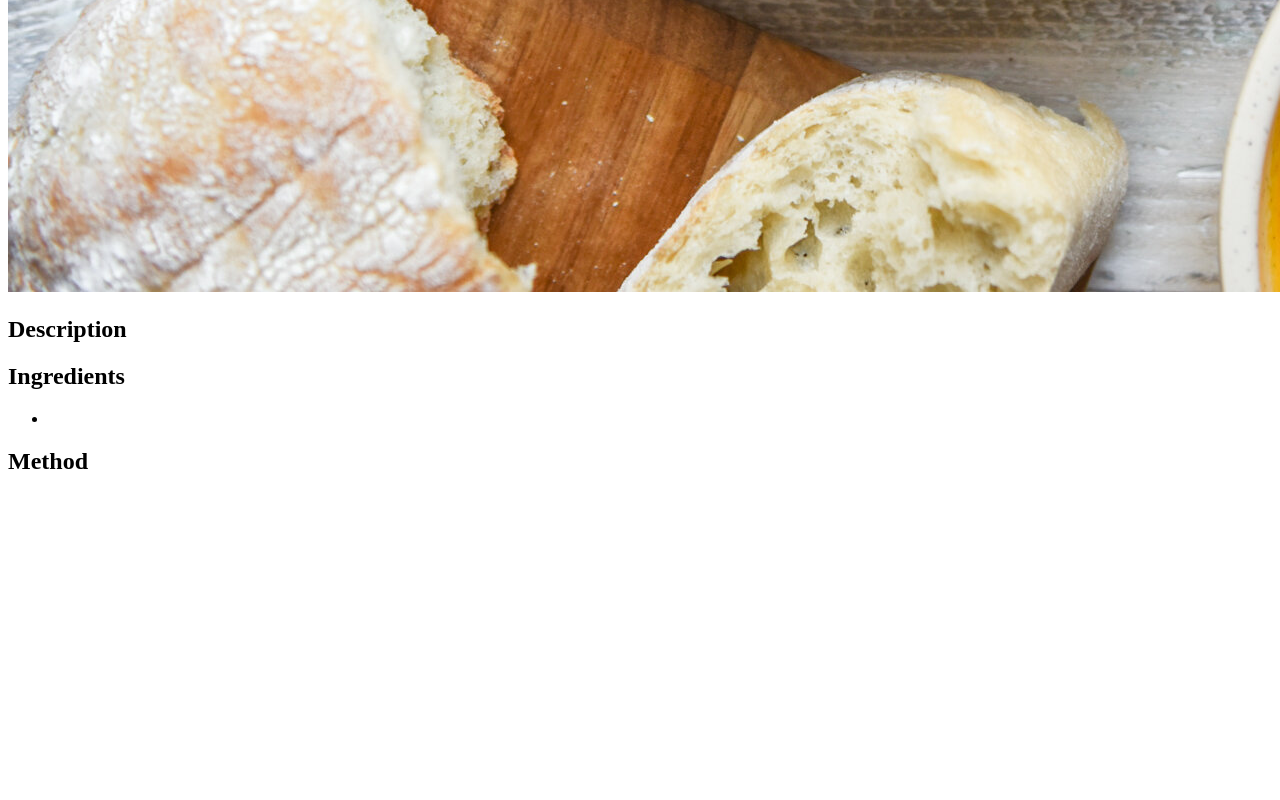
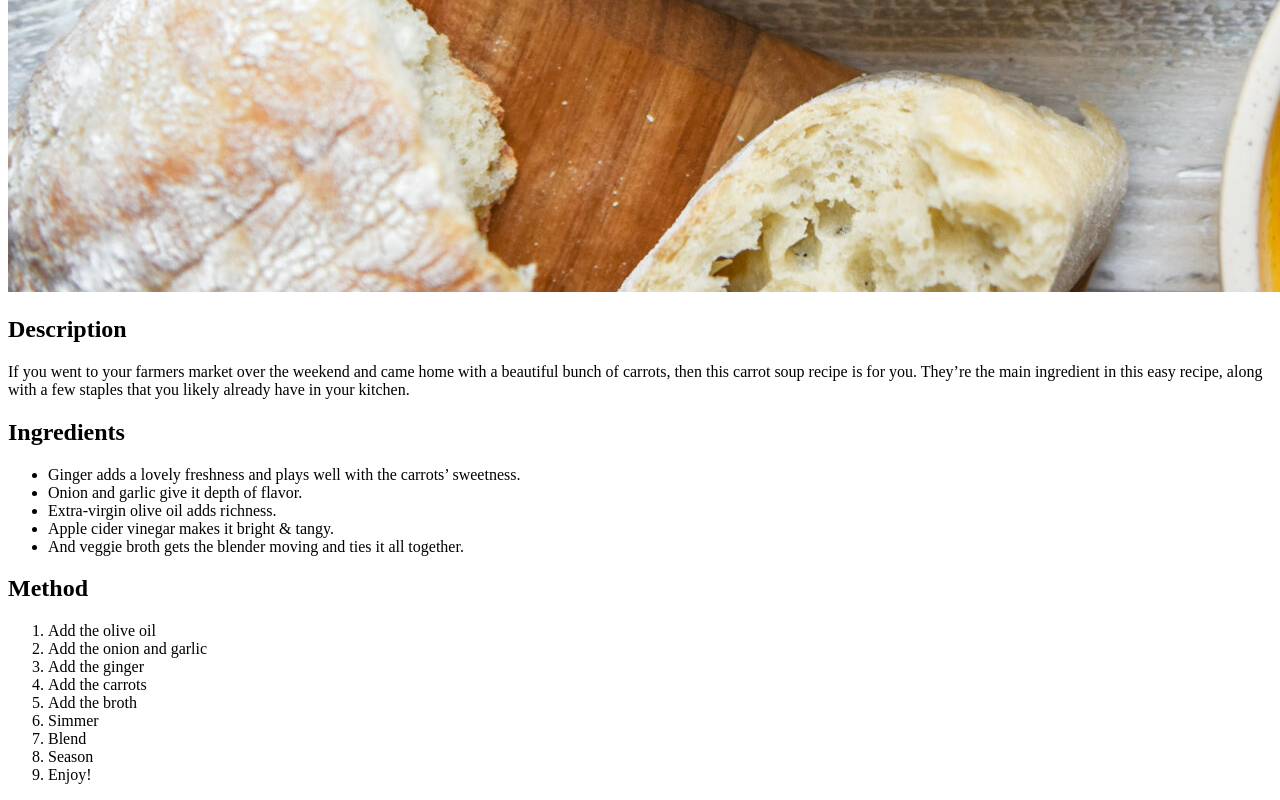
Before and after one commit to prattledev/odin-recipes, a plain HTML site: page recipes/carrot-and-ginger-soup.html in a window 1280 px wide. Shown: the part 1101-1901 px from the top of the page. Before the commit the page ends 1595 px from the top, so only its background shows below. Drawn offline with Linux system fonts and the light colour scheme.

Commit message:
Added remaining recipe content

```diff
--- a/recipes/carrot-and-ginger-soup.html
+++ b/recipes/carrot-and-ginger-soup.html
@@ -10,12 +10,36 @@
     <a href="../index.html">Home</a>
     <img src="../img/cgs.jpg" alt="Carrot and Ginger Soup" />
     <h2>Description</h2>
-    <p></p>
+    <p>
+      If you went to your farmers market over the weekend and came home with a
+      beautiful bunch of carrots, then this carrot soup recipe is for you.
+      They’re the main ingredient in this easy recipe, along with a few staples
+      that you likely already have in your kitchen.
+    </p>
     <h2>Ingredients</h2>
     <ul>
-      <li></li>
+      <li>
+        Ginger adds a lovely freshness and plays well with the carrots’
+        sweetness.
+      </li>
+      <li>Onion and garlic give it depth of flavor.</li>
+      <li>Extra-virgin olive oil adds richness.</li>
+      <li>Apple cider vinegar makes it bright & tangy.</li>
+      <li>
+        And veggie broth gets the blender moving and ties it all together.
+      </li>
     </ul>
     <h2>Method</h2>
-    <ol></ol>
+    <ol>
+      <li>Add the olive oil</li>
+      <li>Add the onion and garlic</li>
+      <li>Add the ginger</li>
+      <li>Add the carrots</li>
+      <li>Add the broth</li>
+      <li>Simmer</li>
+      <li>Blend</li>
+      <li>Season</li>
+      <li>Enjoy!</li>
+    </ol>
   </body>
 </html>
```
Also changed, not shown: recipes/thai-green-curry.html (+22 -3 lines).
